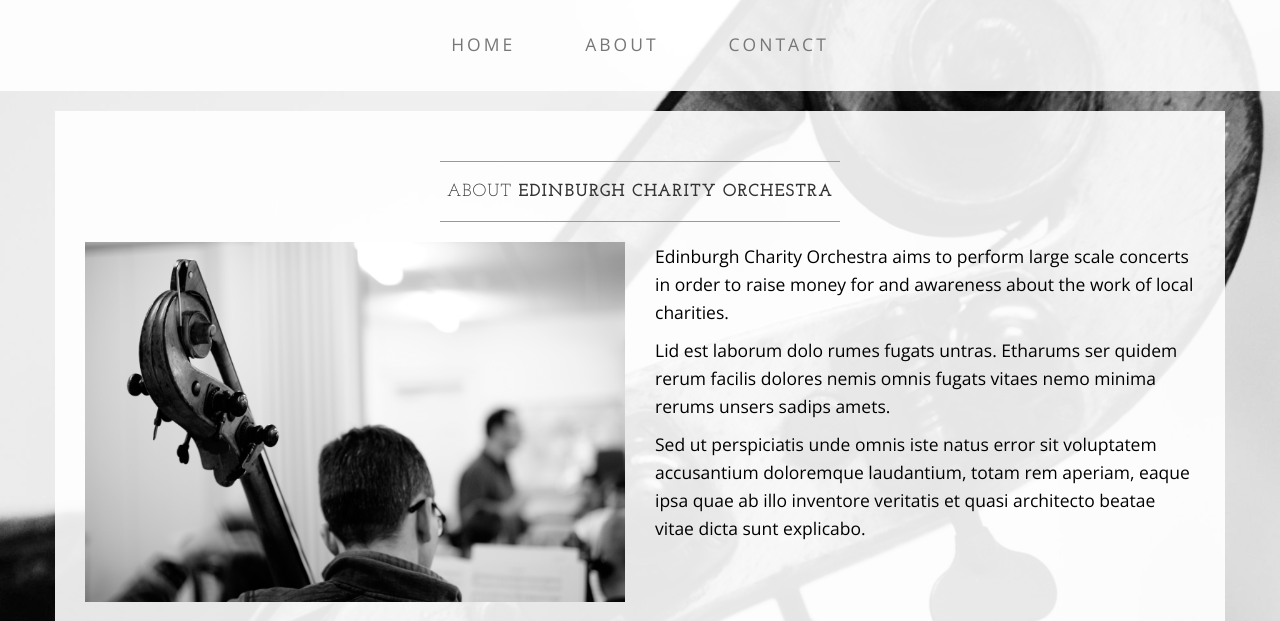
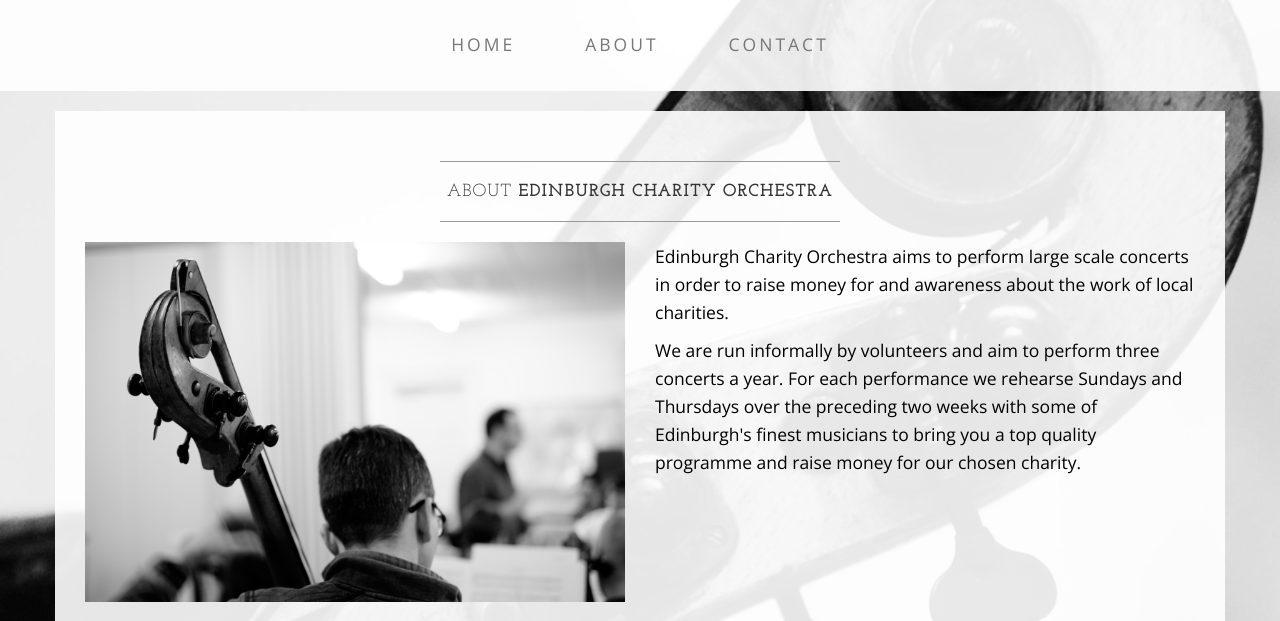
Before and after one commit to EdinburghCharityOrchestra/EdinburghCharityOrchestra.github.io, a plain HTML site: page about.html in a window 1280 px wide. Shown: the part 179-800 px from the top of the page. Drawn offline with nearby package versions, Linux system fonts and the light colour scheme.

Commit message:
about text developed

```diff
--- a/about.html
+++ b/about.html
@@ -87,8 +87,7 @@
                 </div>
                 <div class="col-md-6">
                     <p>Edinburgh Charity Orchestra aims to perform large scale concerts in order to raise money for and awareness about the work of local charities.</p>
-                    <p>Lid est laborum dolo rumes fugats untras. Etharums ser quidem rerum facilis dolores nemis omnis fugats vitaes nemo minima rerums unsers sadips amets.</p>
-                    <p>Sed ut perspiciatis unde omnis iste natus error sit voluptatem accusantium doloremque laudantium, totam rem aperiam, eaque ipsa quae ab illo inventore veritatis et quasi architecto beatae vitae dicta sunt explicabo.</p>
+                    <p>We are run informally by volunteers and aim to perform three concerts a year. For each performance we rehearse Sundays and Thursdays over the preceding two weeks with some of Edinburgh's finest musicians to bring you a top quality programme and raise money for our chosen charity.</p>
                 </div>
                 <div class="clearfix"></div>
             </div>
```
